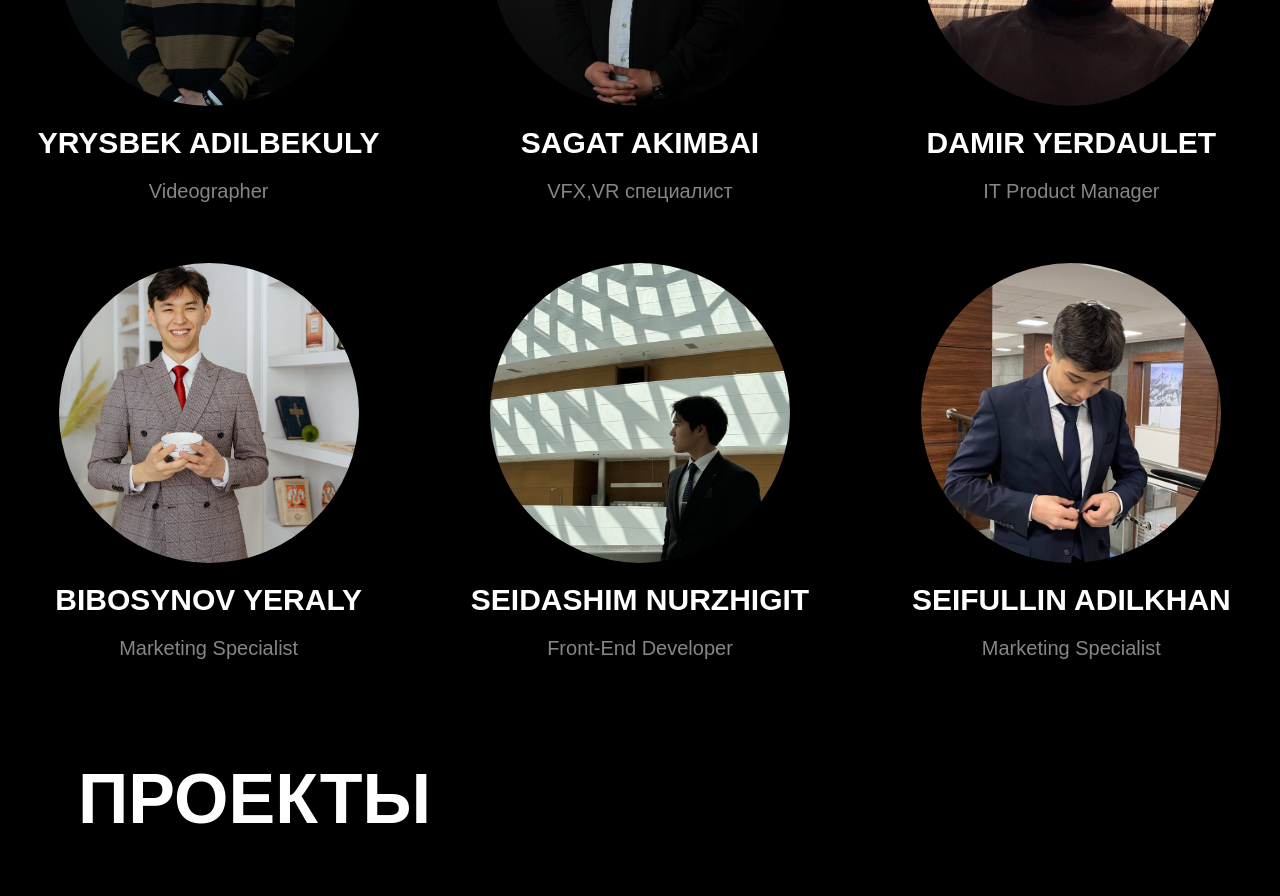
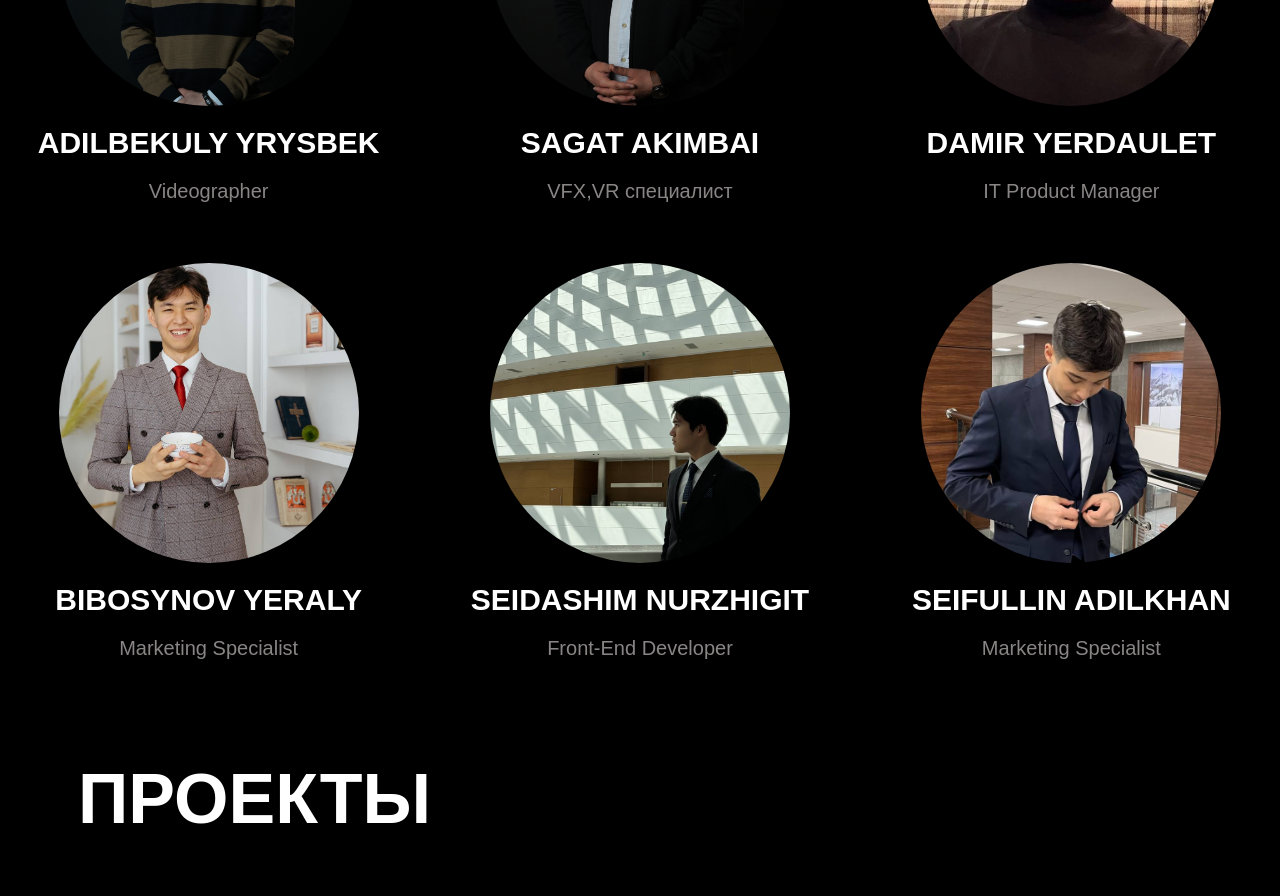
Before and after one commit to djedaisd/media_studio, a React (Create React App) app: page / in a window 1280 px wide. Shown: the part 3560-4456 px from the top of the page. Built offline with nearby package versions, Linux system fonts and the light colour scheme.

Commit message:
renamed postions

```diff
--- a/src/components/Team.js
+++ b/src/components/Team.js
@@ -12,7 +12,7 @@ import logosev from '../assets/losavage.jpg';
 const teamMembers = [
   {
     imgSrc: team1,
-    name: 'YRYSBEK ADILBEKULY',
+    name: 'ADILBEKULY YRYSBEK',
     position: 'Videographer',
   },
   {
```
